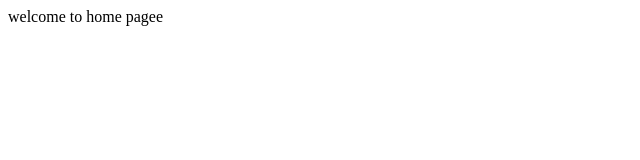
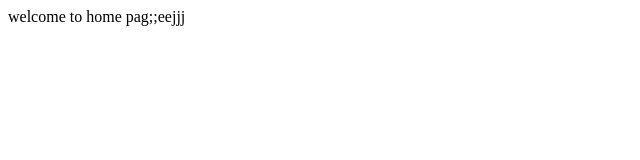
Before and after one commit to Kevinemug/git-cmd, a plain HTML site: page Random-files/home.html in a window 1280 px wide. Shown: the full height of the page, 0-640 px from the left. Drawn offline with Linux system fonts and the light colour scheme.

Commit message:
some changes to main

```diff
--- a/Random-files/home.html
+++ b/Random-files/home.html
@@ -7,6 +7,6 @@
     <title>Document</title>
 </head>
 <body>
-    <div>welcome to home pagee</div>
+    <div>welcome to home pag;;eejjj</div>
 </body>
 </html>
```
